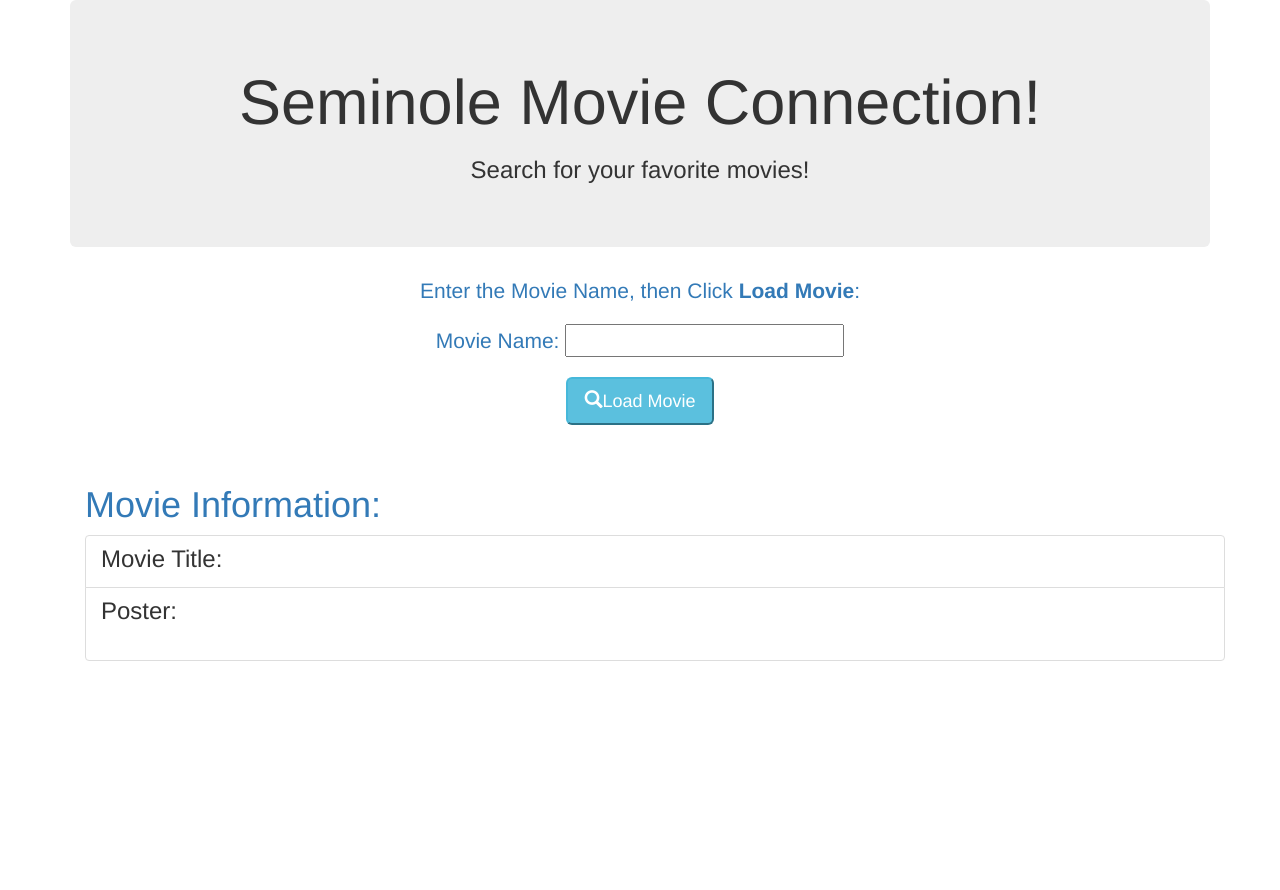
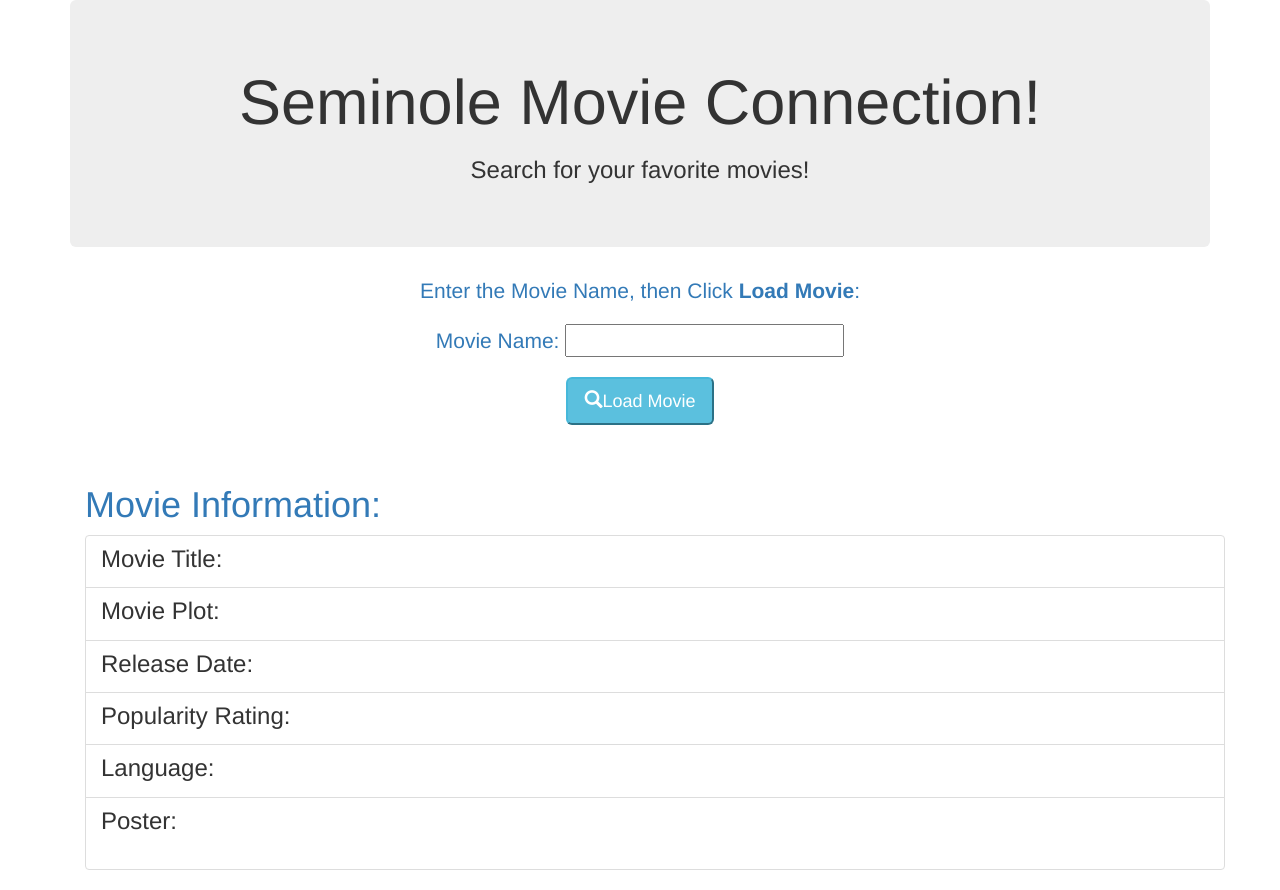
Before and after one commit to Amberson96/lesson8_ajax, a plain HTML site: page index.html in a window 1280 px wide. Before the commit the page ends 800 px from the top, so only its background shows below. Drawn offline with nearby package versions, Linux system fonts and the light colour scheme.

Commit message:
Lesson 8 final commit

```diff
--- a/Movie.js
+++ b/Movie.js
@@ -32,7 +32,7 @@ $(document).ready(function(){
 
             $.ajax({
                 //Insert YOUR API Key after the '=' inside the single quotes.
-                url:'https://api.themoviedb.org/3/search/movie?api_key=INSERT-HERE',
+                url:'https://api.themoviedb.org/3/search/movie?api_key=9acbc6d2c6f5feafc2b501d3b2690196',
                 data: query
             })
 
--- a/index.html
+++ b/index.html
@@ -3,8 +3,8 @@
 <html>
 <!--
 Program Name:   Seminole Movie Connection using TheMovieDB API
-Author:
-Date:
+Author: Amber Anderson
+Date: December 8, 2917
 Filename:   index.html
 -->
 
@@ -53,7 +53,10 @@ Filename:   index.html
                      Use the Movie Title code as an example.
 
                      *********************************Insert Code Below********************************-->
-
+                    <a href="#" class="list-group-item">
+                        <h3 class="list-group-item-heading">Movie Plot:</h3>
+                        <p class="list-group-item-text lead text-primary" id="overview"> </p>
+                    </a>
 
 
                     <!--**************************Insert Movie Release Date*****************************
@@ -65,7 +68,10 @@ Filename:   index.html
                      Use the Movie Title code as an example.
 
                      *******************************Insert Code Below********************************-->
-
+                    <a href="#" class="list-group-item">
+                        <h3 class="list-group-item-heading">Release Date:</h3>
+                        <p class="list-group-item-text lead text-primary" id="release_date"> </p>
+                    </a>
 
 
                     <!--**********************Insert Movie Popularity Rating***************************
@@ -77,7 +83,10 @@ Filename:   index.html
                      Use the Movie Title code as an example.
 
                      *******************************Insert Code Below********************************-->
-
+                    <a href="#" class="list-group-item">
+                        <h3 class="list-group-item-heading">Popularity Rating:</h3>
+                        <p class="list-group-item-text lead text-primary" id="popularity"> </p>
+                    </a>
 
 
                     <!--*************************Insert Movie Language************************************
@@ -89,7 +98,10 @@ Filename:   index.html
                      Use the Movie Title code as an example.
 
                      *******************************Insert Code Below********************************-->
-
+                    <a href="#" class="list-group-item">
+                        <h3 class="list-group-item-heading">Language:</h3>
+                        <p class="list-group-item-text lead text-primary" id="original language"> </p>
+                    </a>
 
                     <!--The code below retrieves the poster URL from the HTTP Response message and displays
                         the poster on the HTML document where the id is:  "poster_path"
```
Also changed, not shown: 1 other file.
